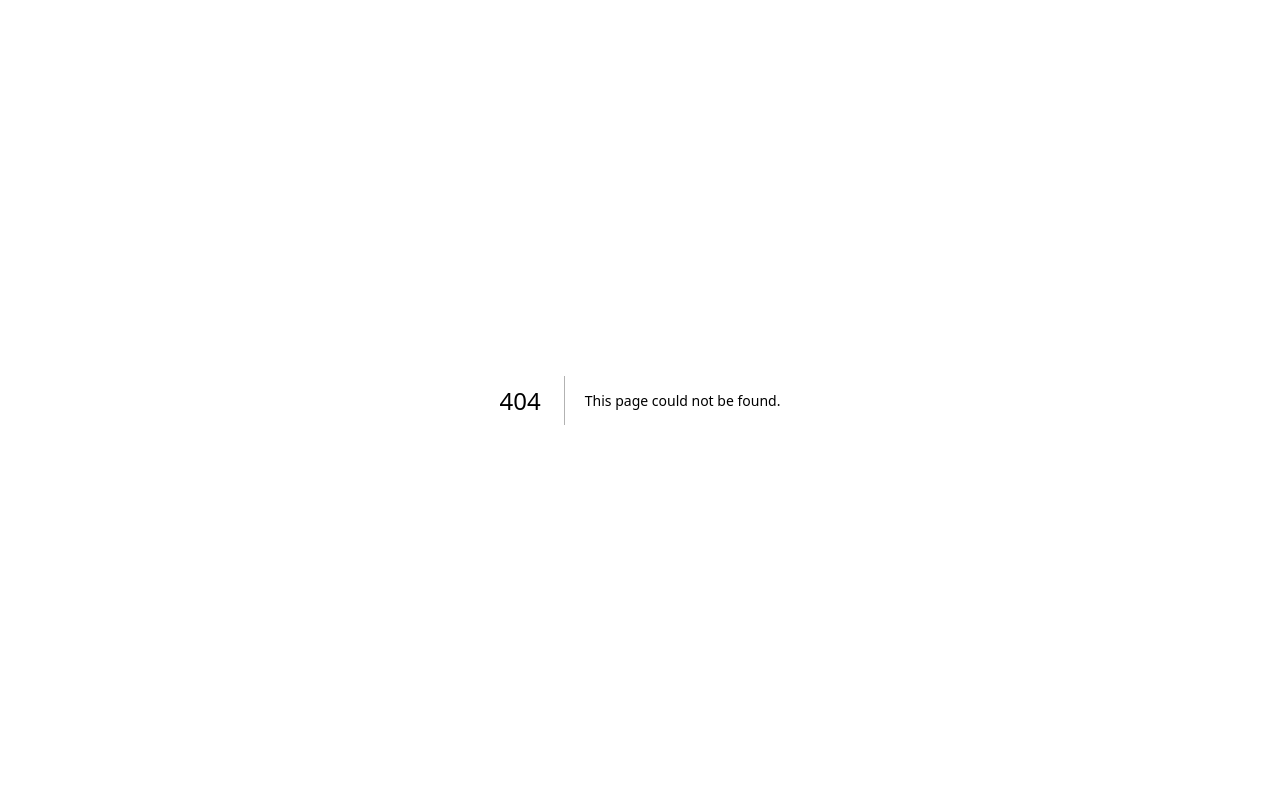
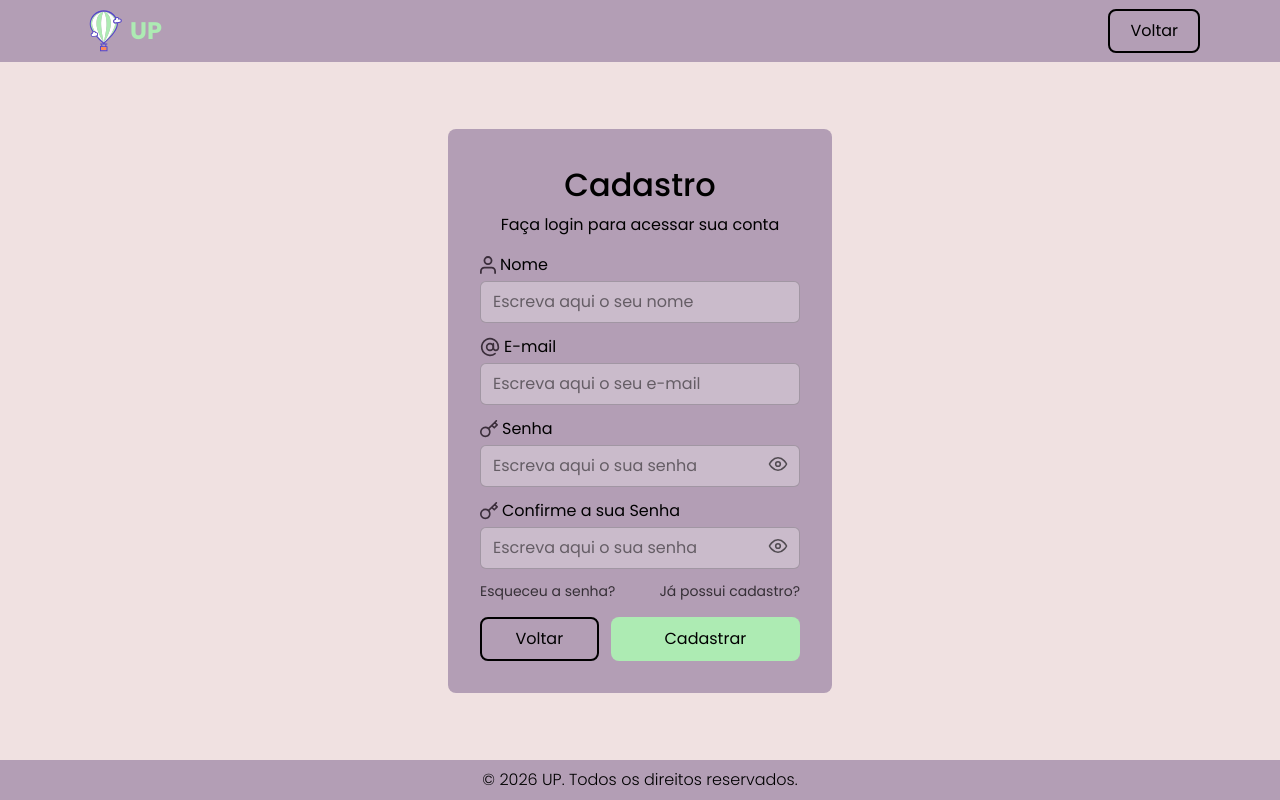
Before and after one commit to souza-luiza/UP, a Next.js app in the folder up-front/: page /register in a window 1280 px wide. Before the commit this address had no page. Built offline with nearby package versions, Linux system fonts and the light colour scheme.

Commit message:
Criação da pagina de register
Estava na verdade tentando criar as duas páginas juntas, mas estou vendo de arrumar a parte da senha e seu nivel de segurança, estarei revendo

```diff
--- /dev/null
+++ b/up-front/src/app/register/page.tsx
@@ -0,0 +1,156 @@
+"use client";
+
+import { useState } from "react";
+import Logo from "../components/Logo";
+import UserIcon from "../components/UserIcon";
+import Button from "../components/Button";
+import AtSign from "../components/AtSignIcon";
+import Key from "../components/KeyIcon";
+import EyeClosed from "../components/EyeClosedIcon";
+import EyeOpen from "../components/EyeOpenIcon";
+
+
+export default function RegisterPage() {
+    const [nome, setNome] = useState("");
+    const [email, setEmail] = useState("");
+    const [senha, setSenha] = useState("");
+    const [confirmarSenha, setConfirmarSenha] = useState("");
+    const [mostrarSenha, setMostrarSenha] = useState(false);
+    const [mostrarConfirmar, setMostrarConfirmar] = useState(false);
+
+    function handleCadastrar(e: React.FormEvent) {
+        e.preventDefault();
+        if (senha !== confirmarSenha) {
+            alert("As senhas não coincidem.");
+            return;
+        }
+        console.log({ nome, email, senha });
+    }
+
+    const inputClass = "w-full px-3 py-2 rounded-md bg-white/30 border border-black/20 text-p text-black placeholder:text-black/50 focus:outline-none focus:ring-1 focus:ring-black/40";
+
+    return (
+        <div className="flex min-h-screen flex-col justify-between">
+
+            <header className="flex w-full bg-primary py-1.5 px-1 md:px-20 justify-between items-center">
+                <Logo primaryColor={false} />
+                <Button variant="outline" href="/">Voltar</Button>
+            </header>
+
+            <main className="flex flex-1 items-center justify-center">
+                <div className="bg-primary rounded-lg p-8 w-full max-w-sm">
+
+                    <h1 className="text-h2 font-semibold text-center text-black mb-1">Cadastro</h1>
+                    <p className="text-p font-regular text-black text-center mb-4">
+                        Faça login para acessar sua conta
+                    </p>
+
+                    <form onSubmit={handleCadastrar} className="flex flex-col gap-3">
+
+                        <div className="flex flex-col gap-1">
+                            <label className="text-p font-regular text-black flex items-center gap-1">
+                                <UserIcon primaryColor={false} />
+                                Nome
+                            </label>
+                            <input
+                                type="text"
+                                placeholder="Escreva aqui o seu nome"
+                                value={nome}
+                                onChange={(e) => setNome(e.target.value)}
+                                required
+                                className={inputClass}
+                            />
+                        </div>
+
+                        <div className="flex flex-col gap-1">
+                            <label className="text-p font-regular text-black flex items-center gap-1">
+                                <AtSign primaryColor={false} />
+                                E-mail
+                            </label>
+                            <input
+                                type="email"
+                                placeholder="Escreva aqui o seu e-mail"
+                                value={email}
+                                onChange={(e) => setEmail(e.target.value)}
+                                required
+                                className={inputClass}
+                            />
+                        </div>
+
+                        <div className="flex flex-col gap-1">
+                            <label className="text-p font-regular text-black flex items-center gap-1">
+                                <Key primaryColor={false} />
+                                Senha
+                            </label>
+                            <div className="relative">
+                                <input
+                                    type={mostrarSenha ? "text" : "password"}
+                                    placeholder="Escreva aqui o sua senha"
+                                    value={senha}
+                                    onChange={(e) => setSenha(e.target.value)}
+                                    required
+                                    className={`${inputClass} pr-10`}
+                                />
+                                <button
+                                    type="button"
+                                    onClick={() => setMostrarSenha(!mostrarSenha)}
+                                    className="absolute right-3 top-1/2 -translate-y-1/2 text-black/60 hover:text-secondary-dark/80 transition"
+                                    aria-label={mostrarSenha ? "Esconder senha" : "Mostrar senha"}
+                                >
+                                    {mostrarSenha ? <EyeClosed primaryColor={false} /> : <EyeOpen primaryColor={false} />}
+                                </button>
+                            </div>
+                        </div>
+
+                        <div className="flex flex-col gap-1">
+                            <label className="text-p font-regular text-black flex items-center gap-1">
+                                <Key primaryColor={false} />
+                                Confirme a sua Senha
+                            </label>
+                            <div className="relative">
+                                <input
+                                    type={mostrarConfirmar ? "text" : "password"}
+                                    placeholder="Escreva aqui o sua senha"
+                                    value={confirmarSenha}
+                                    onChange={(e) => setConfirmarSenha(e.target.value)}
+                                    required
+                                    className={`${inputClass} pr-10`}
+                                />
+                                <button
+                                    type="button"
+                                    onClick={() => setMostrarConfirmar(!mostrarConfirmar)}
+                                    className="absolute right-3 top-1/2 -translate-y-1/2 text-black/60 hover:text-secondary-dark/80 transition"
+                                    aria-label={mostrarConfirmar ? "Esconder senha" : "Mostrar confirmação de senha"}
+                                >
+                                    {mostrarConfirmar ? <EyeClosed primaryColor={false} /> : <EyeOpen primaryColor={false} />}
+                                </button>
+                            </div>
+                        </div>
+
+                        <div className="flex justify-between">
+                            <span className="text-sm font-regular text-black/70 text-sm">Esqueceu a senha?</span>
+                            <a href="/login" className="text-sm font-regular text-black/70 text-sm hover:underline">
+                                Já possui cadastro?
+                            </a>
+                        </div>
+
+                        <div className="flex gap-3 mt-1">
+                            <Button variant="outline" href="/" className="flex-1">
+                                Voltar
+                            </Button>
+                            <Button variant="secondary" href="/login" className="flex-2">
+                                Cadastrar
+                            </Button>
+                        </div>
+
+                    </form>
+                </div>
+            </main>
+
+            <footer className="bg-primary w-full text-center p-2">
+                <p className="text-p text-black font-light">© 2026 UP. Todos os direitos reservados.</p>
+            </footer>
+
+        </div>
+    );
+}
```
